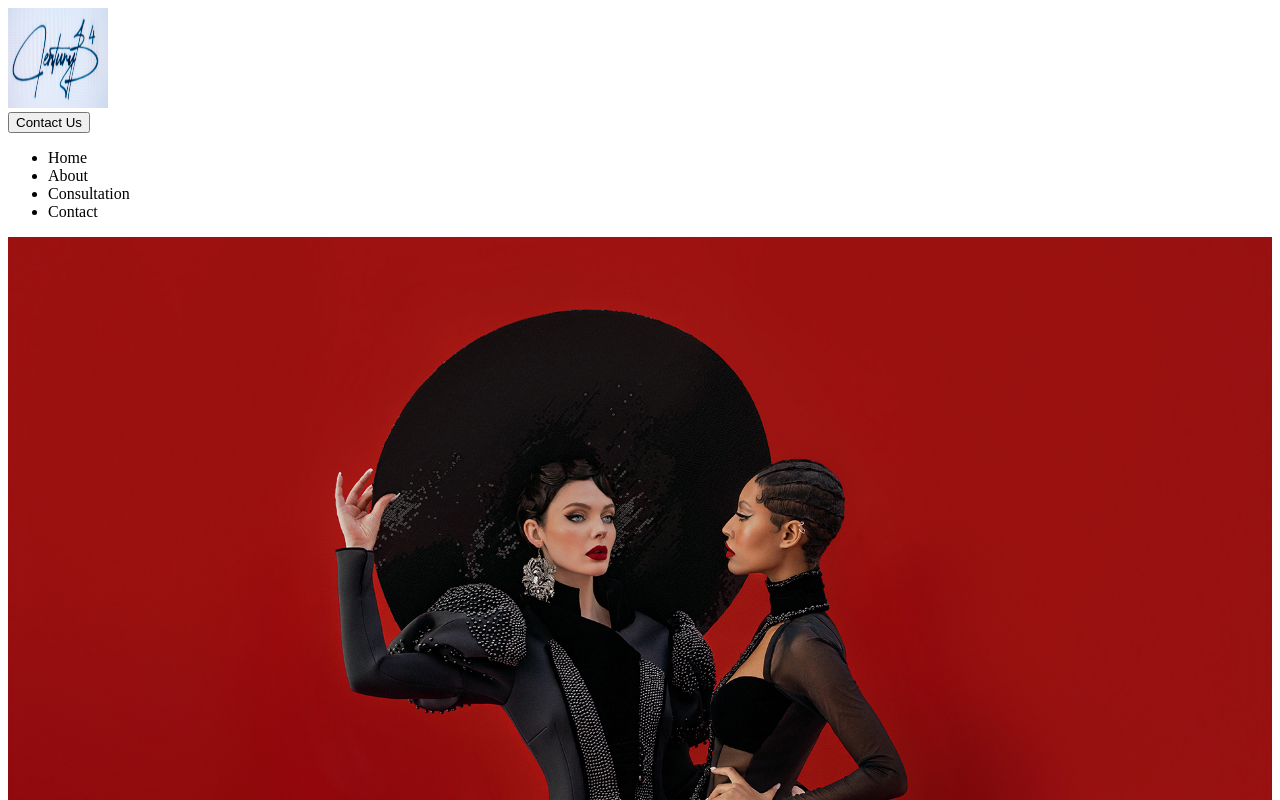
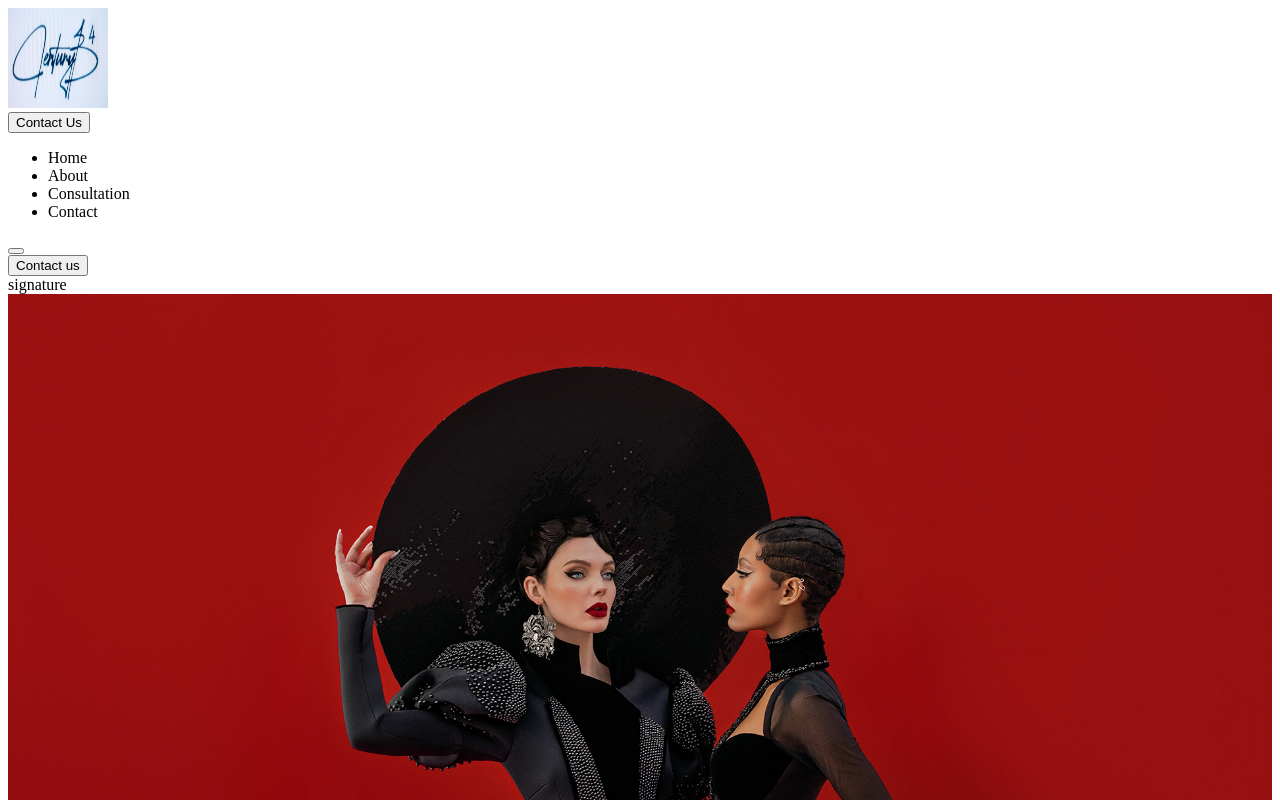
Before and after one commit to coolrass1/steve, a Next.js app: page / in a window 1280 px wide. Shown: the top 800 px of the page. Built offline with nearby package versions, Linux system fonts and the light colour scheme.

Commit message:
4 commit

```diff
--- a/components/Heading.jsx
+++ b/components/Heading.jsx
@@ -1,10 +1,12 @@
 import Image from "next/image";
 import Link from "next/link";
 import React from "react";
+import ContactButton from "./ContactButton";
 
 const Heading = () => {
   return (
-    <section className=" mb-7 md:max-w-screen-md md:mx-auto lg:max-w-screen-lg   xl:max-w-screen-xl 2xl:max-w-screen-xl ">
+    <>
+    <section className=" hidden lg:block mb-7 md:max-w-screen-md md:mx-auto lg:max-w-screen-lg   xl:max-w-screen-xl 2xl:max-w-screen-xl ">
       <main className=" pt-14 px-14 mb-7 flex justify-center items-center gap-7">
         <div className="text-sm ">
           <Image
@@ -16,13 +18,13 @@ const Heading = () => {
             objectFit="cover"
           />
         </div>
-<div className="border-2 border-red-700 translate-x-36 ">
+<div className="hidden lg:block border-2 border-red-700 translate-x-36 ">
         <button className="px-3 py-[1px] text-[10px] border-2 shadow-lg">
           Contact Us
         </button>
-        </div>
+   </div>
       </main>
-      <nav>
+      <nav className="hidden lg:block">
         <ul className="flex justify-center items-center gap-2">
           <li>Home</li>
           <li>About</li>
@@ -30,7 +32,26 @@ const Heading = () => {
           <li>Contact</li>
         </ul>
       </nav>
+      </section>
+      <section className="block lg:hidden">
+      <header className=" pt-7 flex justify-between items-center px-3 lg:hidden ">
+      <button className="relative  ">
+        <div className="w-7 h-[1px] mb-1 bg-black"></div>
+        <div className="w-6 h-[1px] mb-1 ml-1 bg-black"></div>
+        <div className="w-5 h-[1px] mb-1 ml-2 bg-black"></div>
+        <div className="w-5 h-[1px] mb-1 ml-3 bg-black"></div>
+
+      </button>
+      <ContactButton/>
+
+    </header>
+    <div className="text-center pb-3">  signature</div>
+
     </section>
+
+    </>
+
+
   );
 };
 
```
